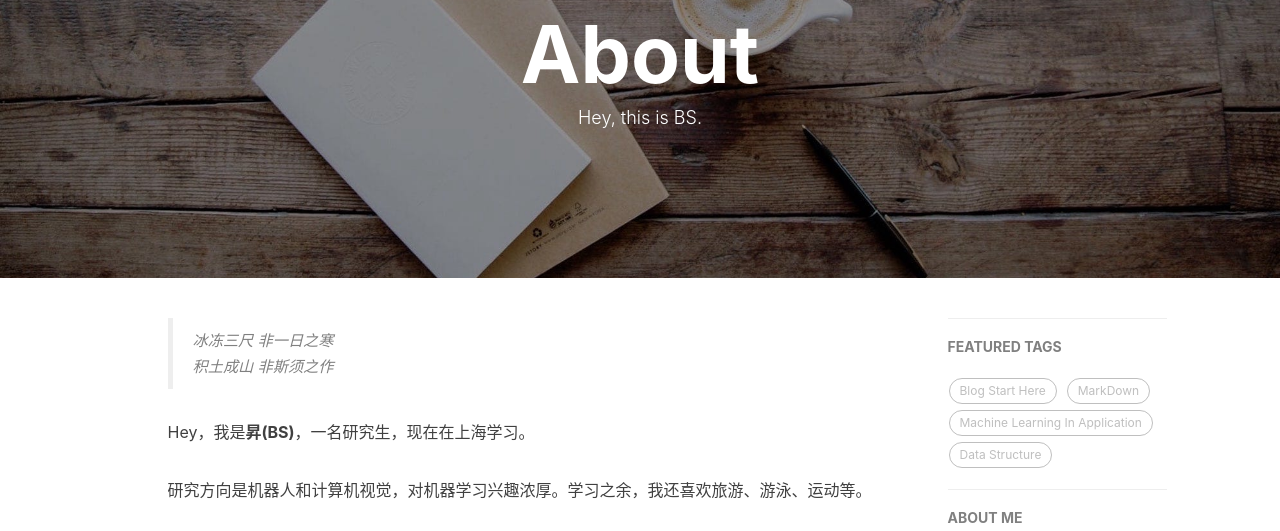
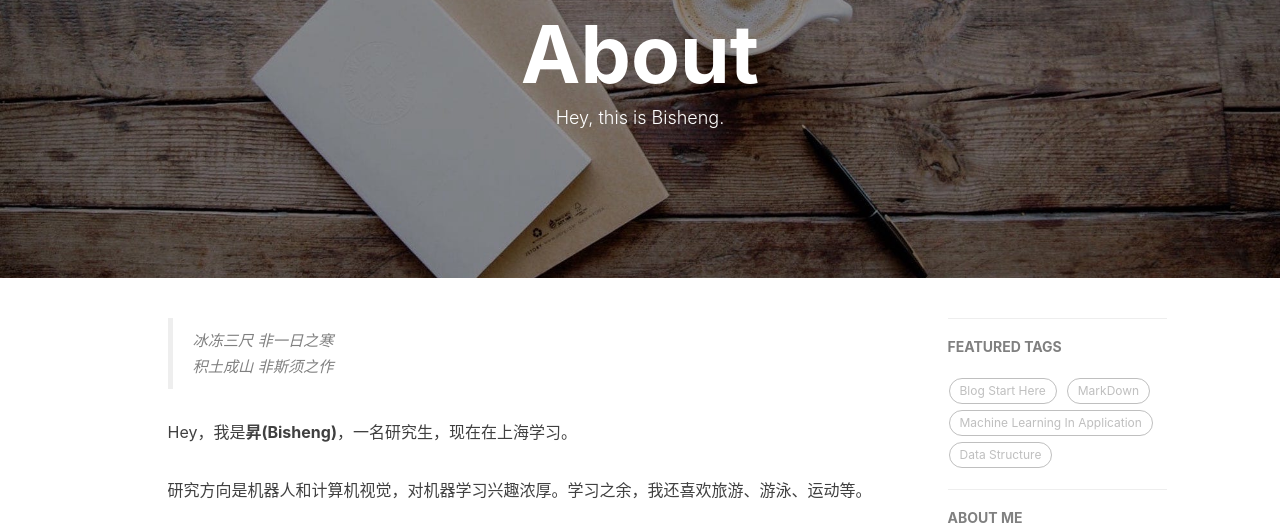
Before and after one commit to BishengSJTU/BishengSJTU.github.io, a Jekyll site: the page built from about.html, in a window 1280 px wide. Shown: the part 140-671 px from the top of the page. Built offline with Jekyll 4.4.1, drawn with Linux system fonts in a browser that asks for light colours; nearby versions of some CDN libraries; comment, search, counter and statistics services are not loaded.

Commit message:
2018-12-07

```diff
--- a/about.html
+++ b/about.html
@@ -1,7 +1,7 @@
 ---
 layout: page
 title: "About"
-description: "Hey, this is BS."
+description: "Hey, this is Bisheng."
 header-img: "img/post-bg-coffee.jpeg"
 ---
 
@@ -18,7 +18,7 @@ header-img: "img/post-bg-coffee.jpeg"
     <blockquote><p>冰冻三尺 非一日之寒<br>
     积土成山 非斯须之作</p></blockquote>
 
-    <p>Hey，我是<strong>昇(BS)</strong>，一名研究生，现在在上海学习。</p>
+    <p>Hey，我是<strong>昇(Bisheng)</strong>，一名研究生，现在在上海学习。</p>
 
     <p>研究方向是机器人和计算机视觉，对机器学习兴趣浓厚。学习之余，我还喜欢旅游、游泳、运动等。</p>
 
--- a/tags.html
+++ b/tags.html
@@ -2,7 +2,7 @@
 title: Tags
 layout: default
 description: Live beautifully  Dream passionately  Love completely.
-header-img: "img/tag-bg-github-cup.jpg"
+header-img: "img/tag-bg-github-cup.jpeg"
 ---
 
 <!-- Page Header -->
```
Also changed, not shown: _posts/2018-12-06-华为推荐系统.md (+1 -0 lines).
